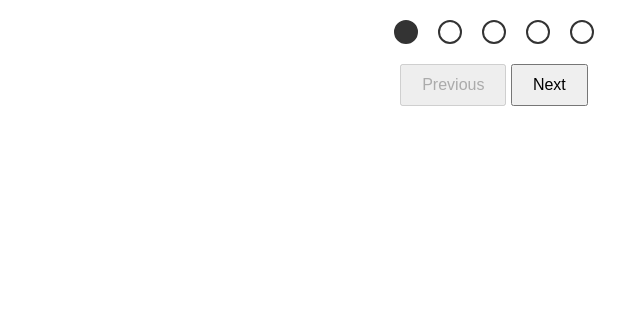
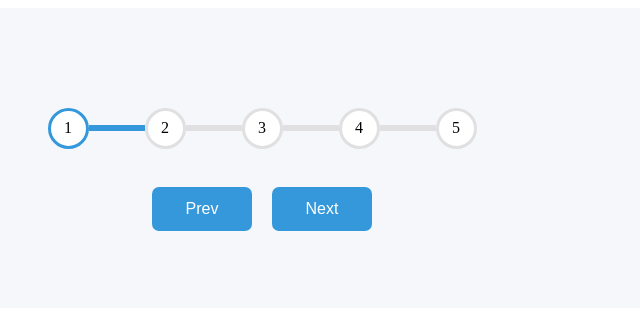
Before and after one commit to acciojob/progress-bar-shananasim16, a website: page main.html in a window 1280 px wide. Shown: the whole page, without its empty margins (146-786 px from the left). Drawn offline with Linux system fonts and the light colour scheme.

Commit message:
created a submission

```diff
--- a/main.html
+++ b/main.html
@@ -3,25 +3,31 @@
 <html>
 
 <head>
-	<meta charset="UTF-8">
-    <meta name="viewport" content="width=device-width, initial-scale=1.0">
-    <link rel="stylesheet" type="text/css" href="styles.css">
-    <title>Progress Bar</title>
+	<link rel="stylesheet" href="styles.css">
 </head>
 
 <body>
 	<!-- the entire body must be written by student -->
-	 <div class="progress-bar">
-        <div id="circle-1" class="circle active"></div>
-        <div id="circle-2" class="circle"></div>
-        <div id="circle-3" class="circle"></div>
-        <div id="circle-4" class="circle"></div>
-        <div id="circle-5" class="circle"></div>
-    </div>
-    <button id="prev" disabled>Previous</button>
-    <button id="next">Next</button>
     <script type="text/javascript" src="./script.js">
 </script>
+
+	<section class=sec>
+		<div class="top">
+			<div class="circle active" id="circle-1">1</div>
+			<div class="line active"></div>
+			<div class="circle" id="circle-2">2</div>
+			<div class="line"></div>
+			<div class="circle" id="circle-3">3</div>
+			<div class="line"></div>
+			<div class="circle" id="circle-4">4</div>
+			<div class="line"></div>
+			<div class="circle" id="circle-5">5</div>
+		</div>
+		<div>
+			<button id="prev" disabled>Prev</button>
+			<button id="next">Next</button>
+		</div>
+	</section>
 
 </body>
 
--- a/script.js
+++ b/script.js
@@ -1,33 +1,89 @@
 //your JS code here. If required.
-document.addEventListener("DOMContentLoaded", function() {
-    const circles = document.querySelectorAll(".circle");
-    const nextButton = document.getElementById("next");
-    const prevButton = document.getElementById("prev");
-    let currentCircle = 0;
+const circles = document.querySelectorAll('.circle');
+const prevButton = document.getElementById('prev');
+const nextButton = document.getElementById('next');
+let currentActive = 1;
 
-    nextButton.addEventListener("click", () => {
-        if (currentCircle < circles.length - 1) {
-            circles[currentCircle].classList.remove("active");
-            currentCircle++;
-            circles[currentCircle].classList.add("active");
-            prevButton.removeAttribute("disabled");
-        }
+nextButton.addEventListener('click', () => {
+  currentActive++;
 
-        if (currentCircle === circles.length - 1) {
-            nextButton.setAttribute("disabled", "disabled");
-        }
-    });
+  if (currentActive > circles.length) {
+    currentActive = circles.length;
+  }
 
-    prevButton.addEventListener("click", () => {
-        if (currentCircle > 0) {
-            circles[currentCircle].classList.remove("active");
-            currentCircle--;
-            circles[currentCircle].classList.add("active");
-            nextButton.removeAttribute("disabled");
-        }
+  update();
+});
 
-        if (currentCircle === 0) {
-            prevButton.setAttribute("disabled", "disabled");
-        }
-    });
+prevButton.addEventListener('click', () => {
+  currentActive--;
+
+  if (currentActive < 1) {
+    currentActive = 1;
+  }
+
+  update();
 });
+
+function update() {
+  circles.forEach((circle, index) => {
+    if (index < currentActive) {
+      circle.classList.add('active');
+    } else {
+      circle.classList.remove('active');
+    }
+  });
+
+  if (currentActive === 1) {
+    prevButton.disabled = true;
+  } else if (currentActive === circles.length) {
+    nextButton.disabled = true;
+  } else {
+    prevButton.disabled = false;
+    nextButton.disabled = false;
+  }
+}
+
+
+// const lines = document.querySelectorAll('.line');
+// const prevBtn = document.getElementById('prev');
+// const nextBtn = document.getElementById('next');
+// let currActive = 1;
+
+// nextBtn.addEventListener('click', () => {
+//   currActive++;
+
+//   if (currActive > lines.length) {
+//     currActive = lines.length;
+//   }
+
+//   updateline();
+// });
+
+// prevButton.addEventListener('click', () => {
+//   currActive--;
+
+//   if (currActive < 1) {
+//     currActive = 1;
+//   }
+
+//   updateline();
+// });
+
+// function updateline() {
+//   lines.forEach((line, index) => {
+//     if (index < currActive) {
+//       line.classList.add('active');
+//     } else {
+//       line.classList.remove('active');
+//     }
+//   });
+
+//   if (currActive === 1) {
+//     prevBtn.disabled = true;
+//   } else if (currActive === lines.length) {
+//     nextBtn.disabled = true;
+//   } else {
+//     prevBtn.disabled = false;
+//     nextBtn.disabled = false;
+//   }
+// }
--- a/styles.css
+++ b/styles.css
@@ -1,32 +1,53 @@
 /*  your css code here. If applicable */
-body {
-    font-family: Arial, sans-serif;
-    text-align: center;
+.sec {
+	background-color: #F6F7FB;
+	width: 800px;
+	height: 300px;
+	display: flex;
+	flex-flow: column;
+	justify-content: center;
+	align-items: center;
 }
-
-.progress-bar {
-    display: flex;
-    align-items: center;
-    justify-content: center;
-    margin: 20px;
+.top {
+	display: flex;
+	justify-content: center;
+	align-items: center;
+	margin: 30px;
 }
-
 .circle {
-    width: 20px;
-    height: 20px;
-    border: 2px solid #333;
-    background-color: #fff;
-    border-radius: 50%;
-    margin: 0 10px;
-    cursor: pointer;
+	background-color: white;
+	width: 35px;
+	height: 35px;
+	border: 3px solid #E0E0E0;
+	border-radius: 50%;
+	display: flex;
+	justify-content: center;
+	align-items: center;
 }
-
-.circle.active {
-    background-color: #333;
+.line {
+	width: 50px;
+	border: 3px solid #E0E0E0;
 }
-
-button {
-    padding: 10px 20px;
-    font-size: 16px;
-    cursor: pointer;
+.active {
+	border: 3px solid #3498DB;
 }
+#prev {
+	background-color: #3498DB;
+	color: white;
+	width: 100px;
+	padding: 13px;
+	margin: 8px;
+	border: none;
+	border-radius: 7px;
+	font-size : 16px;
+}
+#next {
+	background-color: #3498DB;
+	color: white;
+	width: 100px;
+	padding: 13px;
+	margin: 8px;
+	border: none;
+	border-radius: 7px;
+	font-size : 16px;
+}
```
